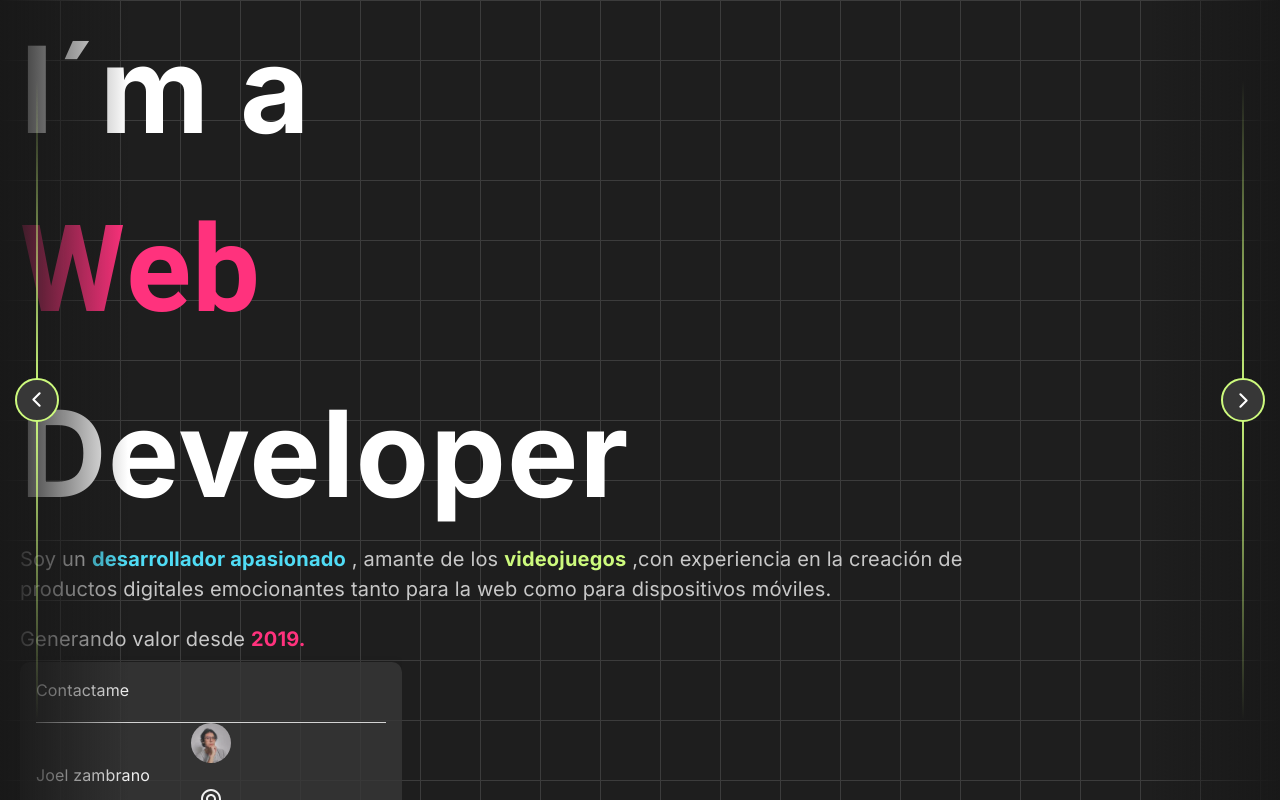
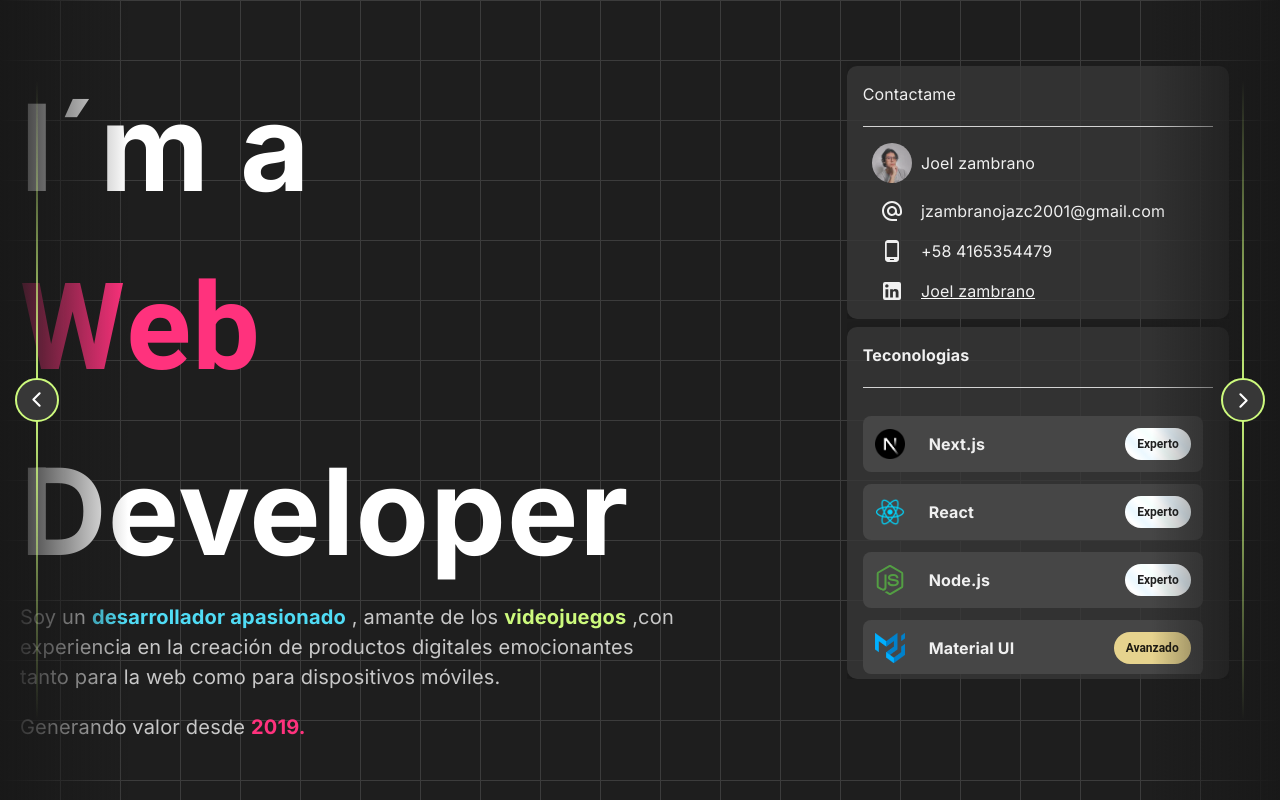
Before and after one commit to jowelx/portfolio_v2, a Next.js app: page /home in a window 1280 px wide. Shown: the top 800 px of the page. Built offline with nearby package versions, Linux system fonts and the light colour scheme.

Commit message:
adjust container

```diff
--- a/src/app/home/components/Hero.tsx
+++ b/src/app/home/components/Hero.tsx
@@ -31,7 +31,10 @@ const Hero: NextPage<Props> = ({ }) => {
 
         return () => clearInterval(intervel);
     }, [op])
-    return <Container justifyContent={{ xs: 'center', lg: 'space-between' }} rowSpacing={{ xs: 5, lg: 0 }}>
+    return <Container
+        justifyContent={{ xs: 'center', lg: 'space-between' }}
+        rowSpacing={{ xs: 5, lg: 0 }}
+    >
         <Item xs={11} lg={8}>
             <TittleStatic sx={{ textAlign: { xs: 'center', lg: 'left' }, fontSize: { xs: 40, sm: 100, md: 120 } }}>
                 I´m a
@@ -70,7 +73,7 @@ const Hero: NextPage<Props> = ({ }) => {
 
         </Item>
         <Item xs={12} lg={4} style={{ display: 'flex', justifyContent: 'flex-end' }}>
-            <div style={{ width: '100%' }}>
+            <div style={{ width: '100%', }}>
                 <Container columnSpacing={{ xs: 0, sm: 1, md: 0 }} justifyContent={{ xs: 'center', md: 'space-around', lg: 'space-between' }} sx={{ marginBottom: { xs: '4vh', lg: 0 } }}>
                     <Item xs={11} sm={6} md={5} lg={12}
                         sx={{
--- a/src/components/layout/Container.tsx
+++ b/src/components/layout/Container.tsx
@@ -44,7 +44,7 @@ export const ContentContainer: FC<ContainerProps> = ({ children, ...props }) =>
 
 export const Container: FC<ContainerProps> = ({ children, ...props }) => {
 
-    return (<Grid item {...props}>
+    return (<Grid container {...props}>
         {children}
     </Grid>
     )
```
